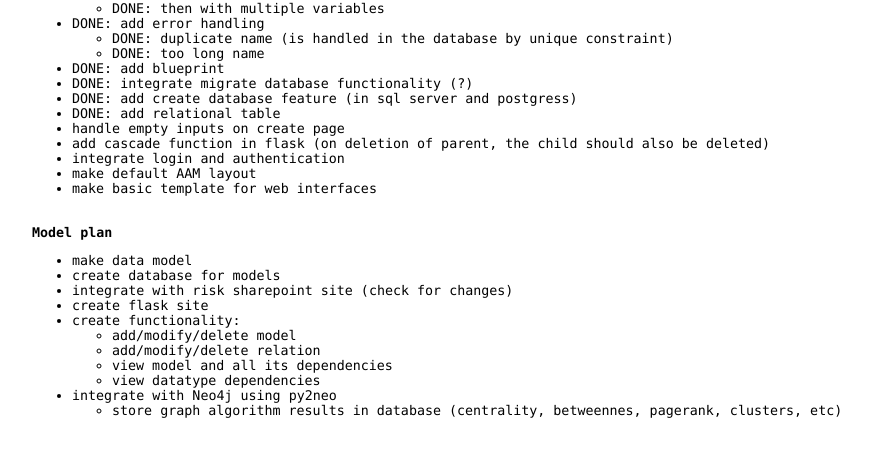
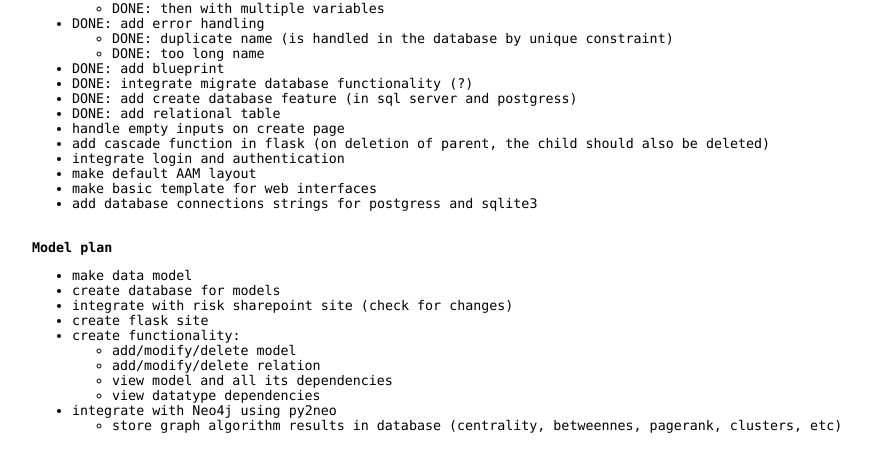
Before and after one commit to pmhuizinga/snippet, a Flask app: page / in a window 1280 px wide. Shown: the part 258-709 px from the top of the page, without its empty margins (18-889 px from the left). Run offline with Flask 2, Linux system fonts and the light colour scheme.

Commit message:
minor change

```diff
--- a/app/templates/index.html
+++ b/app/templates/index.html
@@ -29,6 +29,7 @@
             <li>integrate login and authentication</li>
             <li>make default AAM layout</li>
             <li>make basic template for web interfaces</li>
+            <li>add database connections strings for postgress and sqlite3</li>
         </ul>
 <br>
         <b>Model plan</b><br>
```
